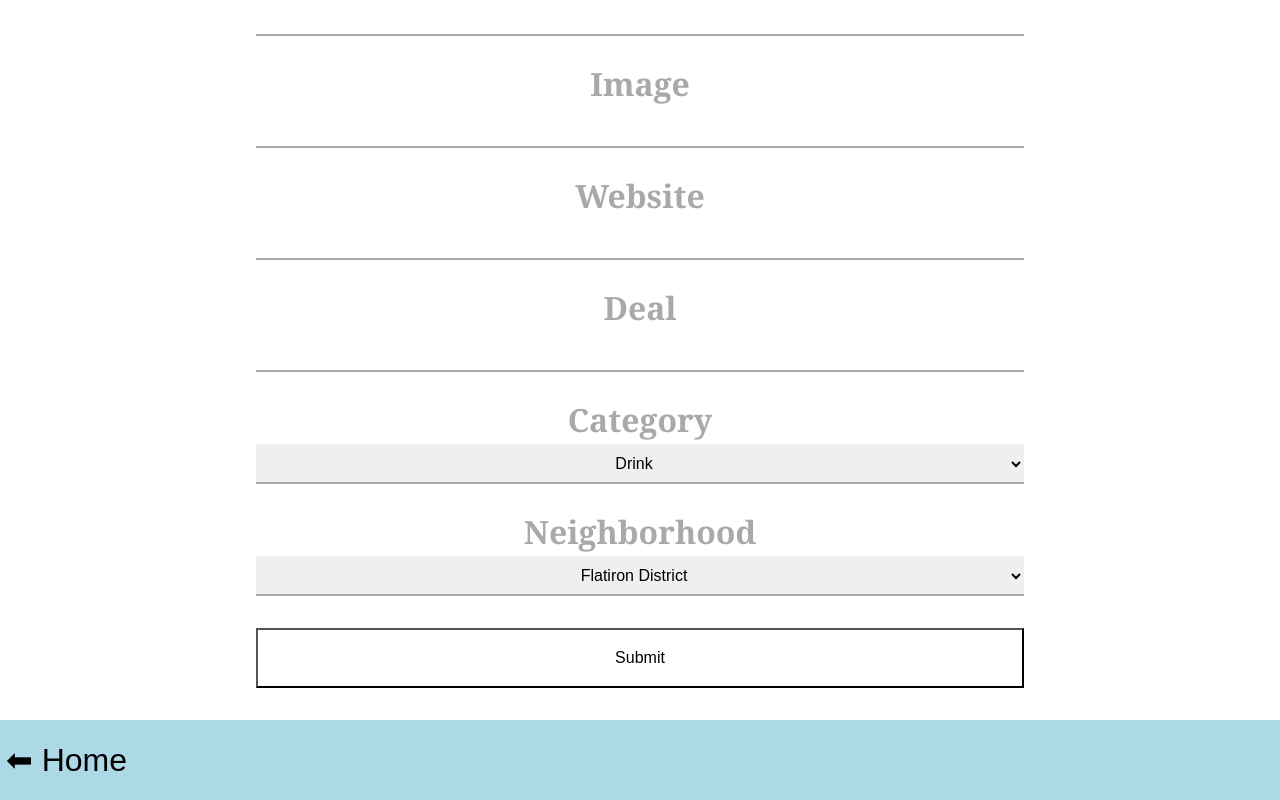
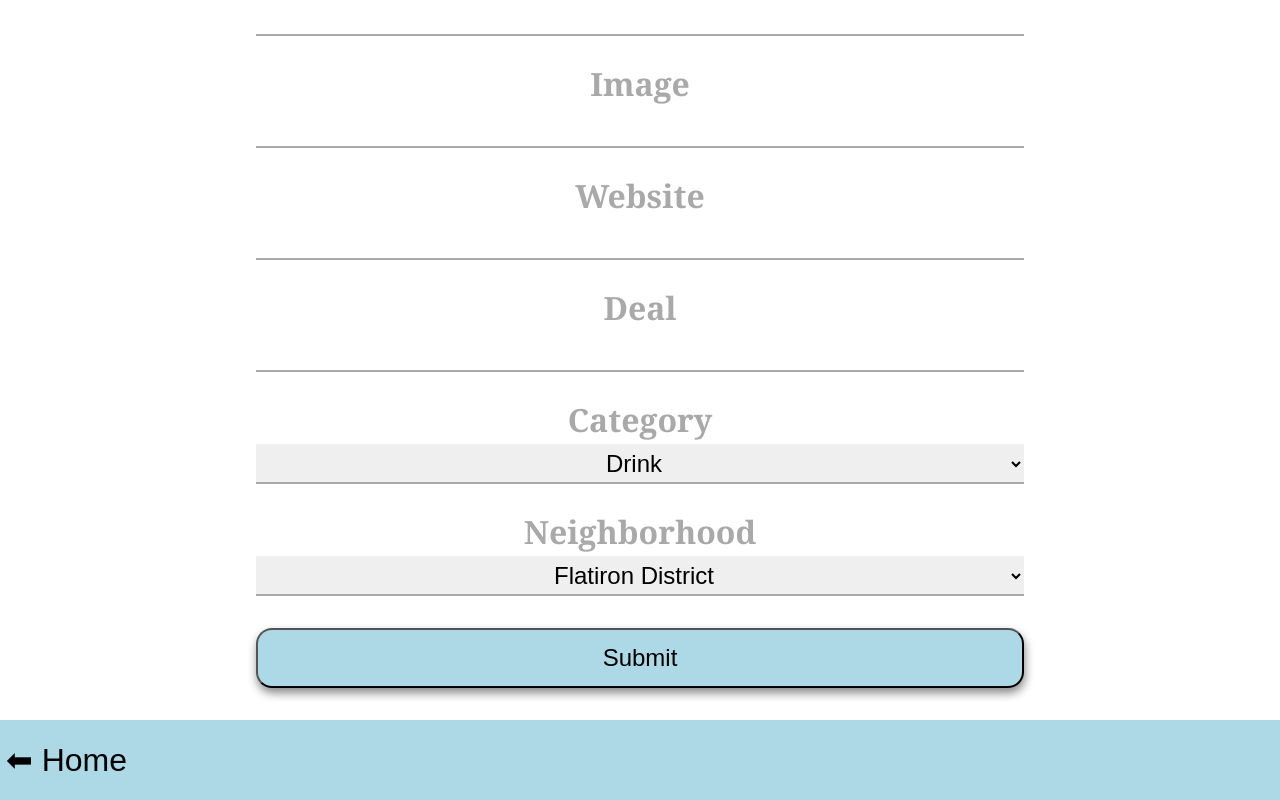
Before and after one commit to dprevoznik/wadda-deal, a Next.js app: page /submit in a window 1280 px wide. Shown: the part 345-1145 px from the top of the page. Built offline with nearby package versions, Linux system fonts and the light colour scheme.

Commit message:
Added react state for each field. Still need to add image loading information.

```diff
--- a/pages/submit.js
+++ b/pages/submit.js
@@ -4,24 +4,32 @@ import Layout from "../components/layout";
 export default function Submit() {
   let [establishment, setEstablishment] = useState("");
   let [address, setAddress] = useState("");
+  let [image, setImage] = useState("");
+  let [website, setWebsite] = useState("");
+  let [deal, setDeal] = useState("");
+  let [category, setCategory] = useState("Drink");
+  let [neighborhood, setNeighborhood] = useState("Flatiron District");
+
   return (
     <Layout>
       <div className="submit-page">
         <h1>Submission</h1>
-        <h3>Establishment</h3> <input></input>
+        <h3>Establishment</h3>{" "}
+        <input onChange={(e) => setEstablishment(e.target.value)}></input>
         <h3>Address</h3>
-        <input required></input>
-        <h3>Image</h3> <input></input>
+        <input onChange={(e) => setAddress(e.target.value)}></input>
+        <h3>Image</h3>{" "}
+        <input onChange={(e) => setImage(e.target.value)}></input>
         <h3>Website</h3>
-        <input></input>
-        <h3>Deal</h3> <input></input>
+        <input onChange={(e) => setWebsite(e.target.value)}></input>
+        <h3>Deal</h3> <input onChange={(e) => setDeal(e.target.value)}></input>
         <h3>Category</h3>
-        <select>
+        <select onChange={(e) => setCategory(e.target.value)}>
           <option>Drink</option>
           <option>Special</option>
         </select>
         <h3>Neighborhood</h3>
-        <select>
+        <select onChange={(e) => setNeighborhood(e.target.value)}>
           <option>Flatiron District</option>
           <option>Murray Hill</option>
         </select>
--- a/styles/globals.scss
+++ b/styles/globals.scss
@@ -358,7 +358,7 @@ html {
   button {
     text-align: center;
     text-align-last: center;
-    font-size: 1rem;
+    font-size: 1.5rem;
     height: 5vh;
     width: 60vw;
     align-self: center;
@@ -369,7 +369,7 @@ html {
   option {
     border: 0px;
     border-bottom: 2px solid darkgray;
-    transition: border-bottom ease-out .2s;
+    transition: border-bottom ease-out 0.2s;
   }
 
   input:focus,
@@ -379,6 +379,11 @@ html {
   }
   button {
     height: 7.5vh;
-    background-color: transparent;
+    background-color: lightblue;
+    border-radius: 1rem;
+    box-shadow: 1px 5px 10px #888888;
+  }
+  button:focus {
+    outline: none;
   }
 }
```
